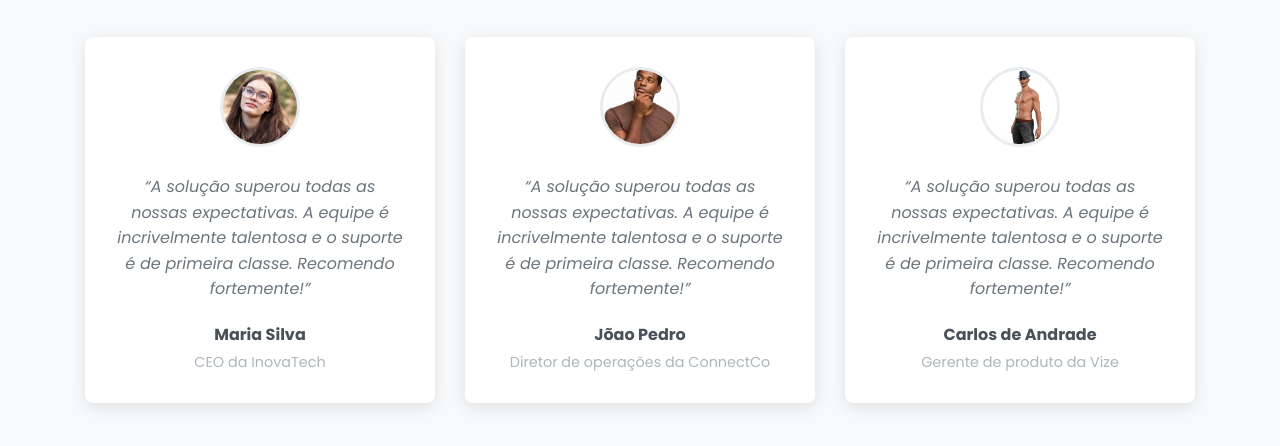
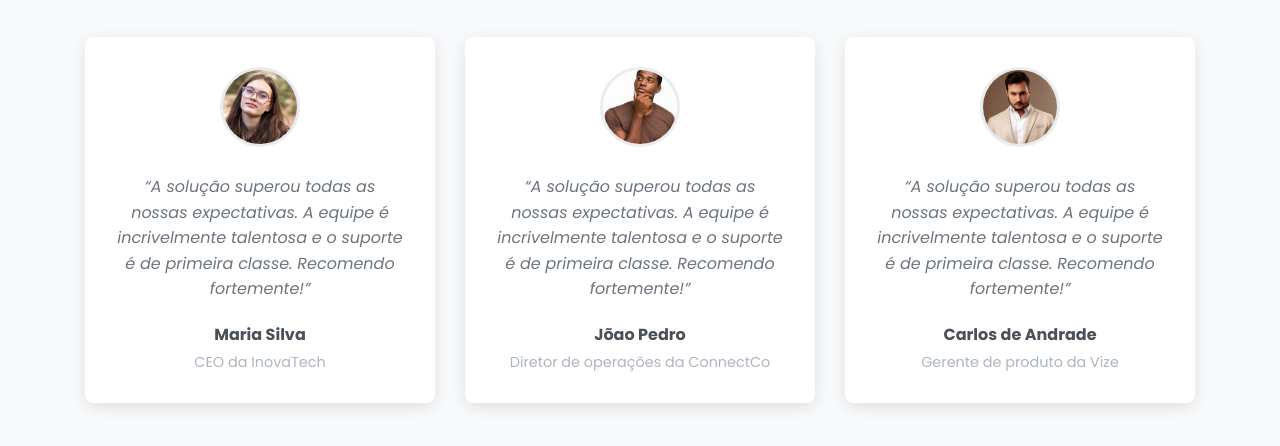
Before and after one commit to GYOPIVA/Secao-Depoimentos-com-Colunas, a plain HTML site: page index.html in a window 1280 px wide. Shown: the part 96-542 px from the top of the page. Drawn offline with Linux system fonts and the light colour scheme.

Commit message:
Update index.html

```diff
--- a/index.html
+++ b/index.html
@@ -36,7 +36,7 @@
                     </article>
 
                     <article class="testimonial-card">
-                        <img src="./assets/Carlos.webp" alt="Foto de Carlos de Andrade" class="testimonial-avatar">
+                        <img src="./assets/Carlos.jpg" alt="Foto de Carlos de Andrade" class="testimonial-avatar">
                         <blockquote class="testimonial-quote">“A solução superou todas as nossas expectativas. A equipe é incrivelmente talentosa e o suporte é de primeira classe. Recomendo fortemente!”</blockquote>
                         <cite class="testimonial-author">Carlos de Andrade</cite>
                         <p class="testimonial-role">Gerente de produto da Vize</p>
@@ -49,4 +49,5 @@
     </main>
 
 </body>
+
 </html>
```
